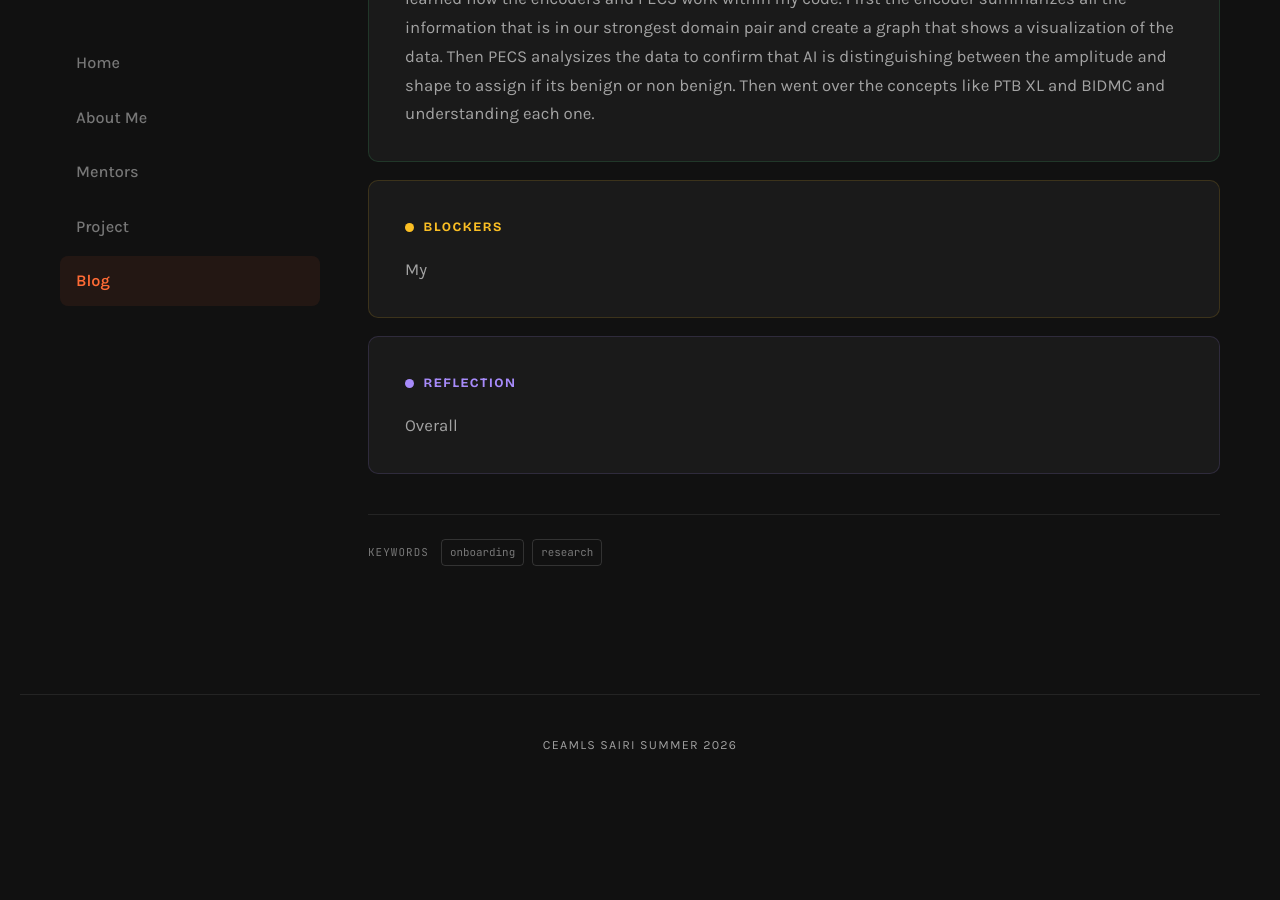
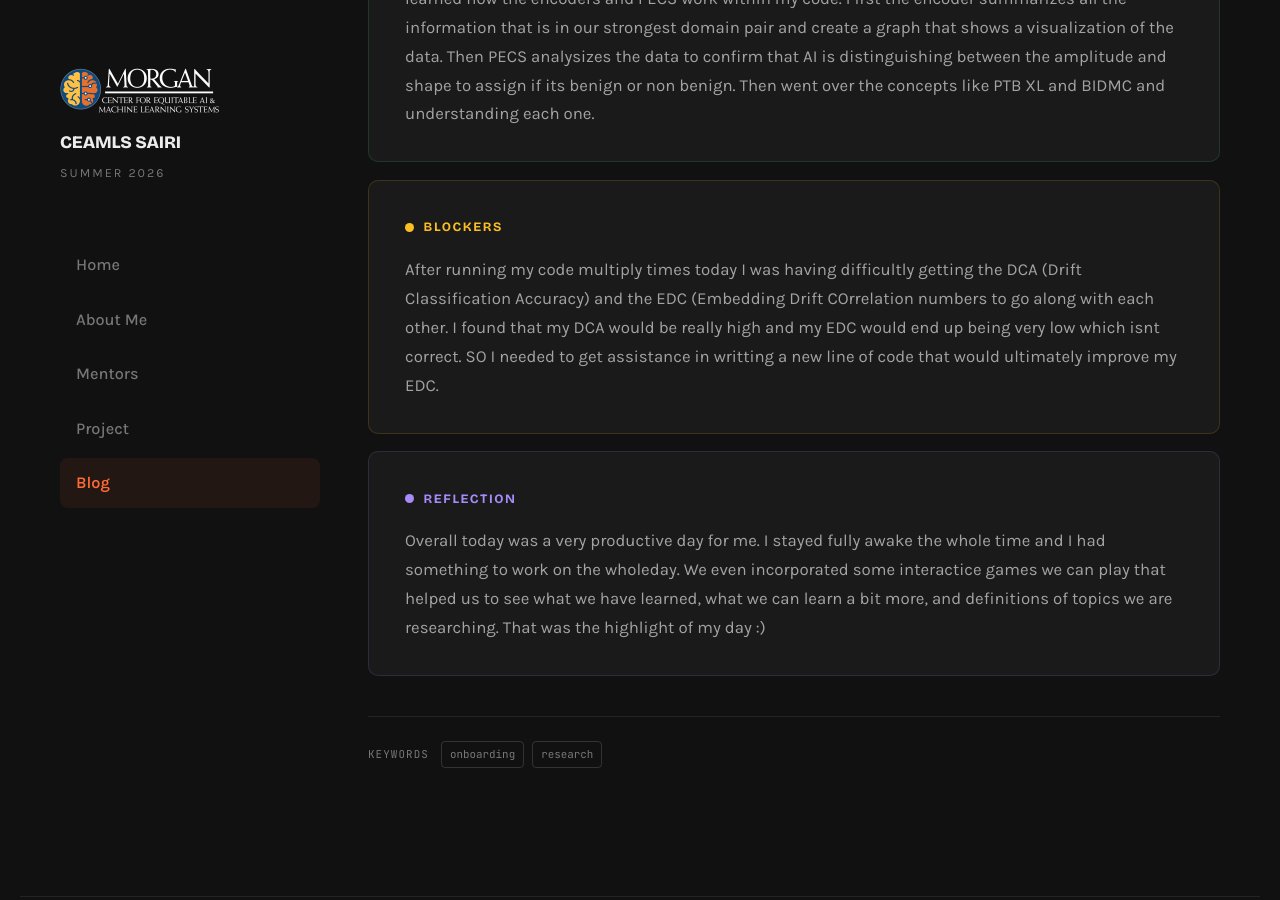
Before and after one commit to sanaareeves7/sanaareeves7ceamls26.github.io, a Jekyll site: the page built from _posts/2026-06-17-day-17.md, in a window 1280 px wide and 900 px high, scrolled down 475 px. Built offline with Jekyll 4.4.1, drawn with Linux system fonts in a browser that asks for light colours; before the commit the page ends 1279 px from its top, so only the background shows below that.

Commit message:
Update 2026-06-17-day-17.md

```diff
--- a/_posts/2026-06-17-day-17.md
+++ b/_posts/2026-06-17-day-17.md
@@ -8,7 +8,7 @@ tags: ["onboarding", "research"]
 what_i_learned: |
   Today Day 17!!! Its already Wednesday crazy! Today I learned a great deal of information. Our Graduate Mentor shared with us the importance of understanding your code and just taking the results. I learned how the encoders and PECS work within my code. First the encoder summarizes all the information that is in our strongest domain pair and create a graph that shows a visualization of the data. Then PECS analysizes the data to confirm that AI is distinguishing between the amplitude and shape to assign if its benign or non benign. Then went over the concepts like PTB XL and BIDMC and understanding each one.
 blockers: |
-  My
+  After running my code multiply times today I was having difficultly getting the DCA (Drift Classification Accuracy) and the EDC (Embedding Drift COrrelation numbers to go along with each other. I found that my DCA would be really high and my EDC would end up being very low which isnt correct. SO I needed to get assistance in writting a new line of code that would ultimately improve my EDC.
 reflection: |
-  Overall
+  Overall today was a very productive day for me. I stayed fully awake the whole time and I had something to work on the wholeday. We even incorporated some interactice games we can play that helped us to see what we have learned, what we can learn a bit more, and definitions of topics we are researching. That was the highlight of my day :)
 ---
```
